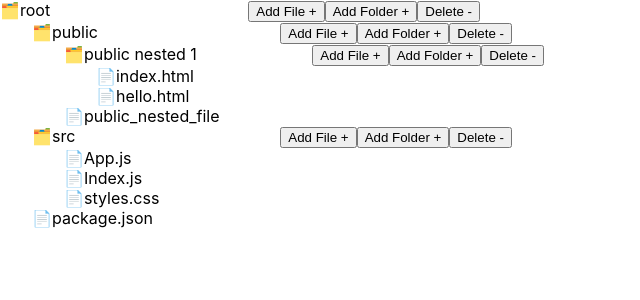
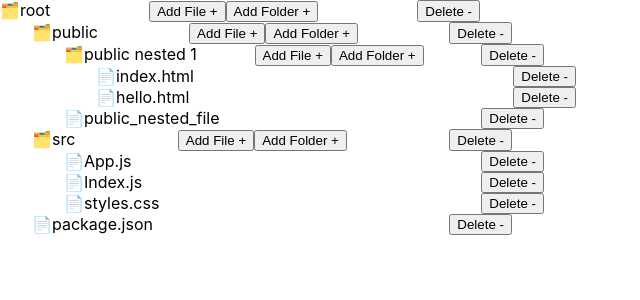
Before and after one commit to code0monkey1/react-interview-file-explorer, a React (Create React App) app: page / in a window 1280 px wide. Shown: the top 300 px of the page, without its empty margins (0-640 px from the left). Built offline with nearby package versions, Linux system fonts and the light colour scheme.

Commit message:
23 Apr 2023, 16:34

```diff
--- a/src/components/Folder.jsx
+++ b/src/components/Folder.jsx
@@ -60,8 +60,9 @@ const Folder = ({data,addNewNode,removeNode}) => {
           <div style={{display:data.isFolder?"block":"none"}}>
                 <button  onClick={(e)=>{handleNewFolder(e,false)}}>Add File +</button>
                 <button  onClick={(e)=>{handleNewFolder(e,true)}}>Add Folder +</button>
-                <button onClick={(e)=>{e.stopPropagation();removeNode(data.id)}}>  Delete - </button>
-            </div>
+
+          </div>
+          <button onClick={(e)=>{e.stopPropagation();removeNode(data.id)}}>  Delete - </button>
           </div>
         { showInput.visible && <div style={{paddingLeft:"2rem"}}>
             <span>{showInput.isFolder?<>🗂️</>:<>📄</>}
```
